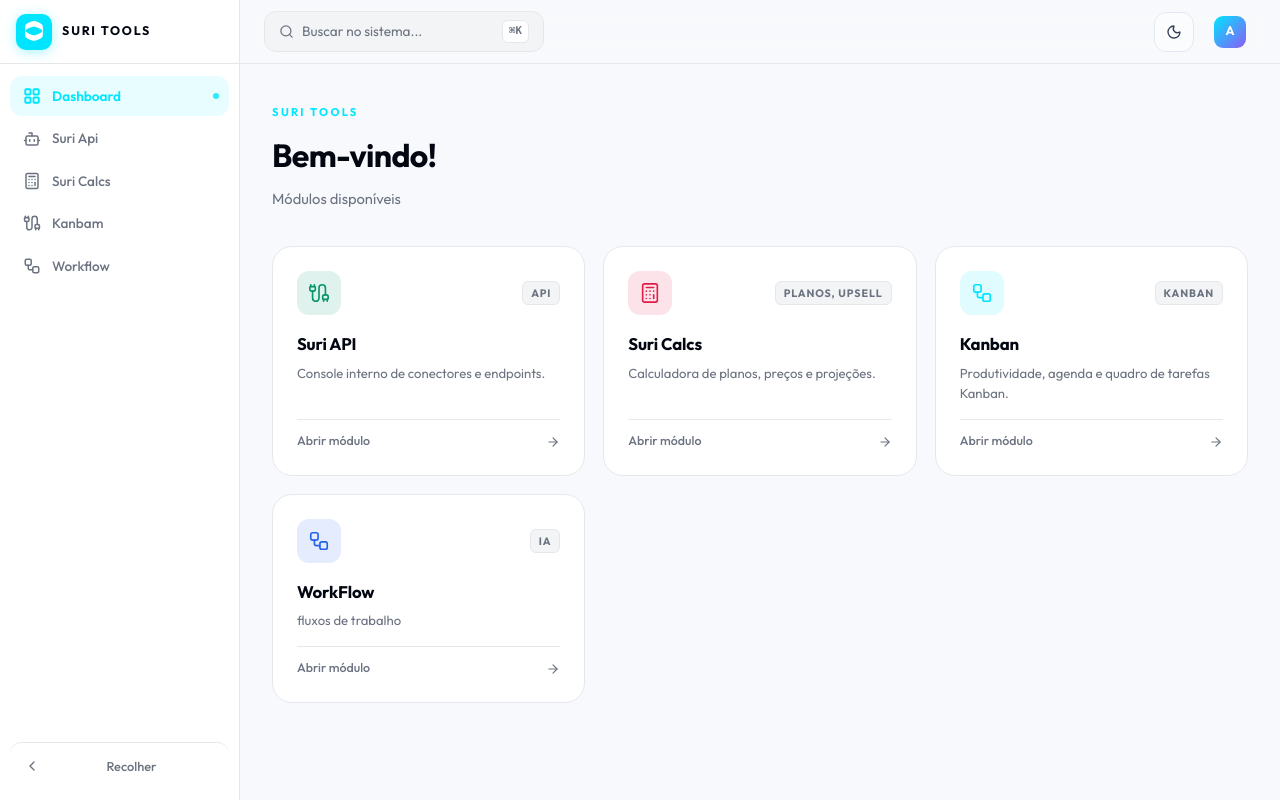
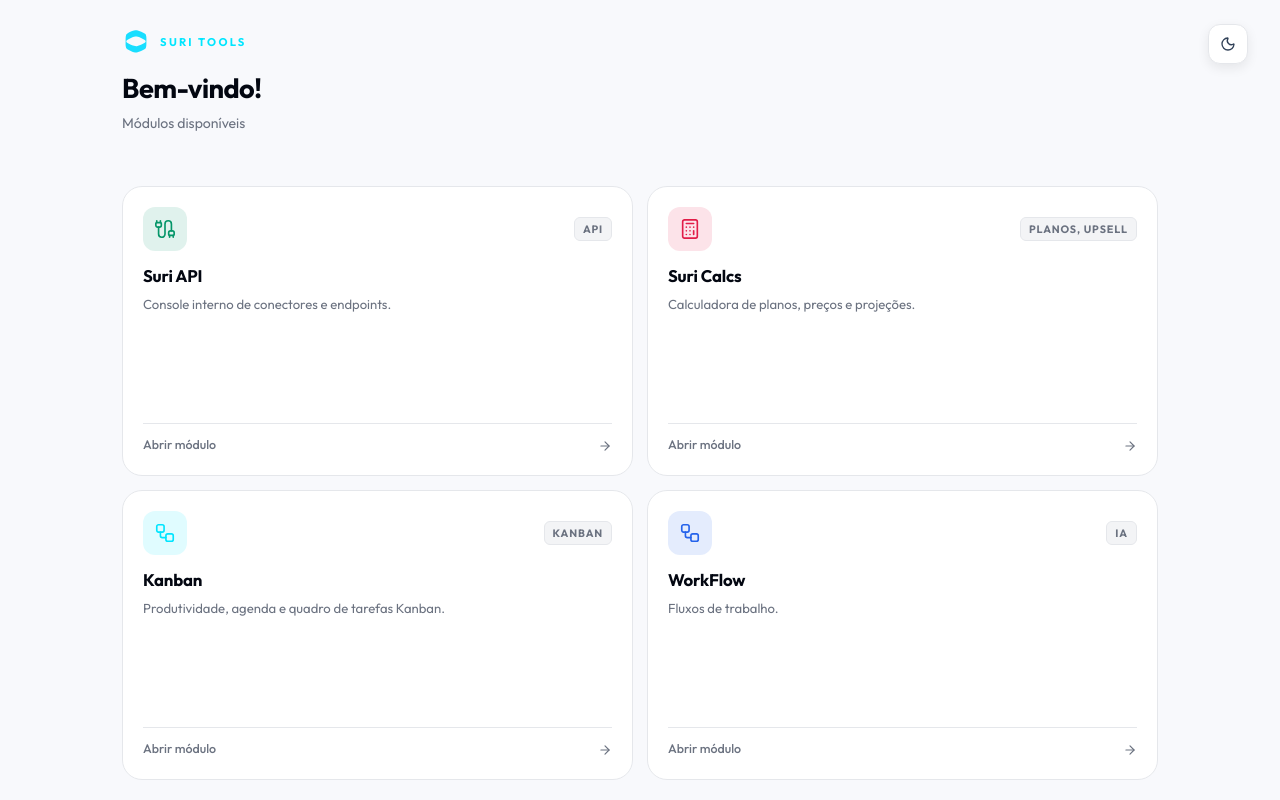
Before and after one commit to WeldercrisRibeiro/surihero, a React (Vite) app: page / in a window 1280 px wide. Built offline with nearby package versions, Linux system fonts and the light colour scheme.

Commit message:
novos ajustes

```diff
--- a/src/hooks/use-theme.ts
+++ b/src/hooks/use-theme.ts
@@ -17,6 +17,21 @@ export function useTheme() {
     root.classList.remove("light", "dark");
     root.classList.add(theme);
     localStorage.setItem("theme", theme);
+
+    // Dispara um evento para manter todos os componentes sincronizados
+    window.dispatchEvent(new Event("themeChangeSync"));
+  }, [theme]);
+
+  useEffect(() => {
+    const handleThemeChange = () => {
+      const currentTheme = localStorage.getItem("theme") as Theme;
+      if (currentTheme && currentTheme !== theme) {
+        setTheme(currentTheme);
+      }
+    };
+
+    window.addEventListener("themeChangeSync", handleThemeChange);
+    return () => window.removeEventListener("themeChangeSync", handleThemeChange);
   }, [theme]);
 
   const toggleTheme = () => setTheme((prev) => (prev === "light" ? "dark" : "light"));
--- a/src/index.css
+++ b/src/index.css
@@ -133,8 +133,12 @@ body {
   font-family: 'Outfit', sans-serif;
   background-color: var(--suri-bg);
   color: var(--suri-text);
-  overflow-x: hidden;
+  overflow: hidden;
   -webkit-font-smoothing: antialiased;
+}
+
+html {
+  overflow: hidden;
 }
 
 /* Glassmorphism */
@@ -164,6 +168,127 @@ body {
   height: 100vh;
   width: 100vw;
   overflow: hidden;
+}
+
+/* ── Layout sem sidebar ──────────────────────────────── */
+.app-container-simple {
+  display: flex;
+  flex-direction: column;
+  height: 100vh;
+  width: 100vw;
+  overflow: hidden;
+}
+
+/* ── Layout sem sidebar ──────────────────────────────── */
+.app-container-simple {
+  display: flex;
+  flex-direction: column;
+  height: 100vh;
+  width: 100vw;
+  overflow: hidden;
+  position: relative;
+}
+
+/* Topbar fixa para os módulos (sem conflitar com absolute) */
+.suri-topbar-solid {
+  display: flex;
+  align-items: center;
+  justify-content: space-between;
+  padding: 0 24px;
+  height: 52px;
+  background: var(--suri-surface);
+  border-bottom: 1px solid var(--suri-border);
+  flex-shrink: 0;
+  z-index: 50;
+}
+
+.back-btn-solid {
+  display: inline-flex;
+  align-items: center;
+  gap: 6px;
+  font-size: 0.8rem;
+  font-weight: 700;
+  color: hsl(var(--primary-foreground));
+  text-decoration: none;
+  padding: 6px 14px 6px 10px;
+  border-radius: 8px;
+  background: var(--suri-primary);
+  transition: opacity 0.2s, transform 0.15s;
+}
+
+.back-btn-solid:hover {
+  opacity: 0.9;
+  transform: translateX(-2px);
+}
+
+/* ThemeToggle apenas no Dashboard (flutuante no topo direito) */
+.theme-toggle-dash {
+  position: absolute;
+  top: 24px;
+  right: 32px;
+  z-index: 1000;
+}
+
+.theme-toggle-dash button {
+  background: var(--suri-surface);
+  border: 1.5px solid var(--suri-border);
+  width: 40px !important;
+  height: 40px !important;
+  box-shadow: 0 4px 12px rgba(0,0,0,0.08);
+}
+
+.dark .theme-toggle-dash button {
+  box-shadow: 0 4px 12px rgba(0,0,0,0.4);
+}
+
+.main-content-simple {
+  flex: 1;
+  display: flex;
+  flex-direction: column;
+  overflow: hidden;
+}
+
+/* Estilos legados (topbar embutido) — mantidos para compatibilidade */
+.suri-topbar--simple {
+  display: flex;
+  align-items: center;
+  justify-content: space-between;
+  padding: 0 28px;
+  height: 58px;
+  border-bottom: 1px solid var(--suri-border);
+  background: var(--suri-bg-glass);
+  backdrop-filter: blur(12px);
+  -webkit-backdrop-filter: blur(12px);
+  flex-shrink: 0;
+  z-index: 10;
+}
+
+.suri-topbar__left {
+  display: flex;
+  align-items: center;
+  min-width: 140px;
+}
+
+.back-btn {
+  display: inline-flex;
+  align-items: center;
+  gap: 6px;
+  font-size: 0.82rem;
+  font-weight: 600;
+  color: var(--suri-text-muted);
+  text-decoration: none;
+  padding: 6px 12px 6px 8px;
+  border-radius: 20px;
+  border: 1px solid transparent;
+  transition: color 0.2s, background 0.2s, border-color 0.2s, transform 0.15s;
+  letter-spacing: 0.01em;
+}
+
+.back-btn:hover {
+  color: var(--suri-text);
+  background: var(--suri-surface-hover);
+  border-color: var(--suri-border);
+  transform: translateX(-2px);
 }
 
 .sidebar {
@@ -280,7 +405,7 @@ body {
 /* Hub Dashboard */
 .hub-grid {
   display: grid;
-  grid-template-columns: repeat(auto-fill, minmax(300px, 1fr));
+  grid-template-columns: repeat(2, 1fr);
   gap: 24px;
   margin-top: 32px;
 }
@@ -1042,30 +1167,50 @@ body {
 
 /* ── Hub Dashboard ───────────────────────────────────────── */
 .hub-page {
-  padding: 40px 32px;
+  padding: 28px 32px 20px;
   max-width: 1100px;
   margin: 0 auto;
   animation: fadeIn 0.4s ease forwards;
   flex: 1;
-  overflow-y: auto;
+  overflow: hidden;
   width: 100%;
+  display: flex;
+  flex-direction: column;
 }
-.hub-page__header { margin-bottom: 36px; }
+.hub-page__header { margin-bottom: 20px; }
+
+/* Logo + label em linha */
+.hub-page__brand-row {
+  display: flex;
+  align-items: center;
+  gap: 10px;
+  margin-bottom: 12px;
+}
+.hub-page__logo {
+  height: 28px;
+  width: auto;
+  object-fit: contain;
+  opacity: 0.9;
+}
+
 .hub-page__eyebrow {
   font-size: 0.7rem; font-weight: 700; letter-spacing: 0.2em;
-  color: hsl(var(--primary)); text-transform: uppercase; margin-bottom: 10px;
+  color: hsl(var(--primary)); text-transform: uppercase; margin-bottom: 0;
+}
+.dark .hub-page__eyebrow {
+  color: #ffffff;
 }
 .hub-page__title {
-  font-size: 2rem; font-weight: 700; color: var(--suri-text);
-  margin-bottom: 8px; letter-spacing: -0.02em;
+  font-size: 1.7rem; font-weight: 700; color: var(--suri-text);
+  margin-bottom: 4px; letter-spacing: -0.02em;
 }
-.hub-page__subtitle { font-size: 0.92rem; color: var(--suri-text-muted); line-height: 1.6; }
+.hub-page__subtitle { font-size: 0.88rem; color: var(--suri-text-muted); line-height: 1.5; }
 
-.hub-grid { display: grid; grid-template-columns: repeat(auto-fill, minmax(255px, 1fr)); gap: 18px; }
+.hub-grid { display: grid; grid-template-columns: repeat(2, 1fr); gap: 14px; flex: 1; }
 
 .hub-app-card {
-  display: flex; flex-direction: column; gap: 16px;
-  padding: 24px;
+  display: flex; flex-direction: column; gap: 12px;
+  padding: 20px;
   background: hsl(var(--card));
   border: 1px solid var(--suri-border); border-radius: 20px;
   text-decoration: none; color: inherit;
--- a/src/layouts/HubLayout.tsx
+++ b/src/layouts/HubLayout.tsx
@@ -1,113 +1,30 @@
 import React from 'react';
 import { Link, useLocation } from 'react-router-dom';
-import {
-  Bot,
-  Cable,
-  Calculator,
-  Workflow,
-  LayoutGrid,
-  Search,
-  UserCircle,
-  ChevronLeft,
-  ChevronRight,
-  Sparkles,
-} from 'lucide-react';
+import { ChevronLeft } from 'lucide-react';
 import { ThemeToggle } from '@/components/ThemeToggle';
-import { useTheme } from '@/hooks/use-theme';
-import { cn } from '@/lib/utils';
-
-const navItems = [
-  { path: '/', label: 'Dashboard', icon: LayoutGrid },
-  { path: '/apisuri', label: 'Suri Api', icon: Bot },
-  { path: '/calcs', label: 'Suri Calcs', icon: Calculator },
-  { path: '/kanbam', label: 'Kanbam', icon: Cable },
-  { path: '/workflow', label: 'Workflow', icon: Workflow },
-
-
-  ,
-];
-
-// URLs dos logos (substituir pelos links reais)
-const LOGO_LIGHT = "/totvs.svg";
-const LOGO_DARK = "/totvs.svg";
 
 export const HubLayout = ({ children }: { children: React.ReactNode }) => {
-  const { theme } = useTheme();
-  const [collapsed, setCollapsed] = React.useState(false);
   const location = useLocation();
-
-  const currentLogo = theme === 'light' ? LOGO_LIGHT : LOGO_DARK;
+  const isDashboard = location.pathname === '/';
 
   return (
-    <div className="app-container">
-      {/* ─── SIDEBAR ─────────────────────────────────────────── */}
-      <aside className={cn('suri-sidebar', collapsed && 'suri-sidebar--collapsed')}>
-        <div className="suri-sidebar__brand">
-          <div className="suri-sidebar__logo overflow-hidden">
-            {currentLogo ? (
-              <img src={currentLogo} alt="Logo" className="w-full h-full object-contain p-[0.35rem]" />
-            ) : (
-              <Sparkles size={16} strokeWidth={2.5} />
-            )}
-          </div>
-          <span className="suri-sidebar__brand-name">SURI TOOLS</span>
+    <div className="app-container-simple">
+      {!isDashboard ? (
+        <header className="suri-topbar-solid">
+          <Link to="/" className="back-btn-solid">
+            <ChevronLeft size={15} strokeWidth={2.5} />
+            <span>Dashboard</span>
+          </Link>
+          <ThemeToggle />
+        </header>
+      ) : (
+        <div className="theme-toggle-dash">
+          <ThemeToggle />
         </div>
+      )}
 
-        {/* Nav */}
-        <nav className="suri-sidebar__nav">
-          {navItems.map((item) => {
-            const active = location.pathname === item.path;
-            return (
-              <Link
-                key={item.path}
-                to={item.path}
-                className={cn('suri-nav-item', active && 'suri-nav-item--active')}
-              >
-                <span className="suri-nav-item__icon">
-                  <item.icon size={18} strokeWidth={active ? 2.5 : 2} />
-                </span>
-                <span className="suri-nav-item__label">{item.label}</span>
-                {active && <span className="suri-nav-item__pill" />}
-              </Link>
-            );
-          })}
-        </nav>
-
-        {/* Footer collapse */}
-        <button
-          className="suri-sidebar__collapse-btn"
-          onClick={() => setCollapsed(!collapsed)}
-          aria-label={collapsed ? 'Expand sidebar' : 'Collapse sidebar'}
-        >
-          {collapsed ? <ChevronRight size={16} /> : <ChevronLeft size={16} />}
-          {!collapsed && <span className="suri-nav-item__label">Recolher</span>}
-        </button>
-      </aside>
-
-      {/* ─── MAIN ────────────────────────────────────────────── */}
-      <main className="main-content">
-        {/* Topbar */}
-        <header className="suri-topbar">
-          <div className="suri-topbar__search">
-            <Search size={15} className="suri-topbar__search-icon" />
-            <input
-              type="text"
-              placeholder="Buscar no sistema..."
-              className="suri-topbar__search-input"
-            />
-            <kbd className="suri-topbar__search-kbd">⌘K</kbd>
-          </div>
-
-          <div className="suri-topbar__actions">
-            <ThemeToggle />
-            <div className="suri-topbar__user">
-              <div className="suri-topbar__user-avatar">A</div>
-              {/* <span className="suri-topbar__user-name">Admin</span> */}
-            </div>
-          </div>
-        </header>
-
-        {/* Content */}
+      {/* ─── CONTENT ──────────────────────────────────────────── */}
+      <main className="main-content-simple">
         <div className="page-wrapper">{children}</div>
       </main>
     </div>
--- a/src/pages/Dashboard.tsx
+++ b/src/pages/Dashboard.tsx
@@ -1,6 +1,11 @@
 import React from 'react';
 import { Link } from 'react-router-dom';
 import { Bot, Cable, Calculator, Workflow, ArrowRight } from 'lucide-react';
+import { useTheme } from '@/hooks/use-theme';
+
+// URLs dos logos
+const LOGO_LIGHT = "/totvs-cyan.svg";
+const LOGO_DARK = "/totvs.svg";
 
 const apps = [
   {
@@ -30,21 +35,27 @@ import { Bot, Cable, Calculator, Workflow, ArrowRight } from 'lucide-react';
   {
     path: '/workflow',
     label: 'WorkFlow',
-    description: 'fluxos de trabalho',
+    description: 'Fluxos de trabalho.',
     icon: Workflow,
     color: 'var(--app-work)',
     tag: 'IA',
   },
 ];
 
-export const HubDashboard = () => (
+export const HubDashboard = () => {
+  const { theme } = useTheme();
+  const currentLogo = theme === 'light' ? LOGO_LIGHT : LOGO_DARK;
+
+  return (
     <div className="hub-page">
       <div className="hub-page__header">
+        {/* Linha superior: logo + label + toggle espaçado */}
+        <div className="hub-page__brand-row">
+          <img src={currentLogo} alt="Logo" className="hub-page__logo" />
           <p className="hub-page__eyebrow">SURI TOOLS</p>
+        </div>
         <h1 className="hub-page__title">Bem-vindo!</h1>
-      <p className="hub-page__subtitle">
-        Módulos disponíveis
-      </p>
+        <p className="hub-page__subtitle">Módulos disponíveis</p>
       </div>
 
     <div className="hub-grid">
@@ -74,3 +85,4 @@ export const HubDashboard = () => (
     </div>
   </div>
   );
+};
--- a/src/pages/WorkFlow.tsx
+++ b/src/pages/WorkFlow.tsx
@@ -406,7 +406,7 @@ function FlowsContent() {
 
   return (
     <div
-      className="flex w-full text-foreground"
+      className="flex w-full text-foreground relative"
       style={{
         flex: 1,
         minHeight: 0,
```
Also changed, not shown: public/totvs-cyan.svg (added). Lines whose indentation alone changed are shown as unchanged.
